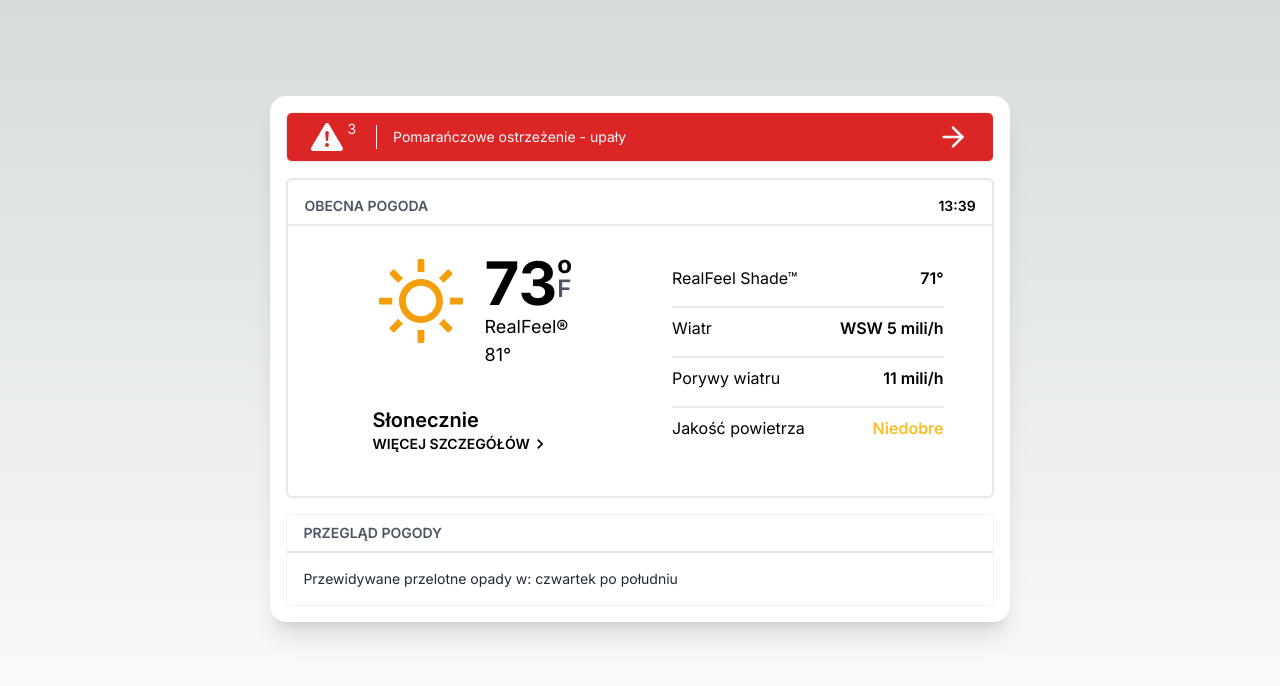
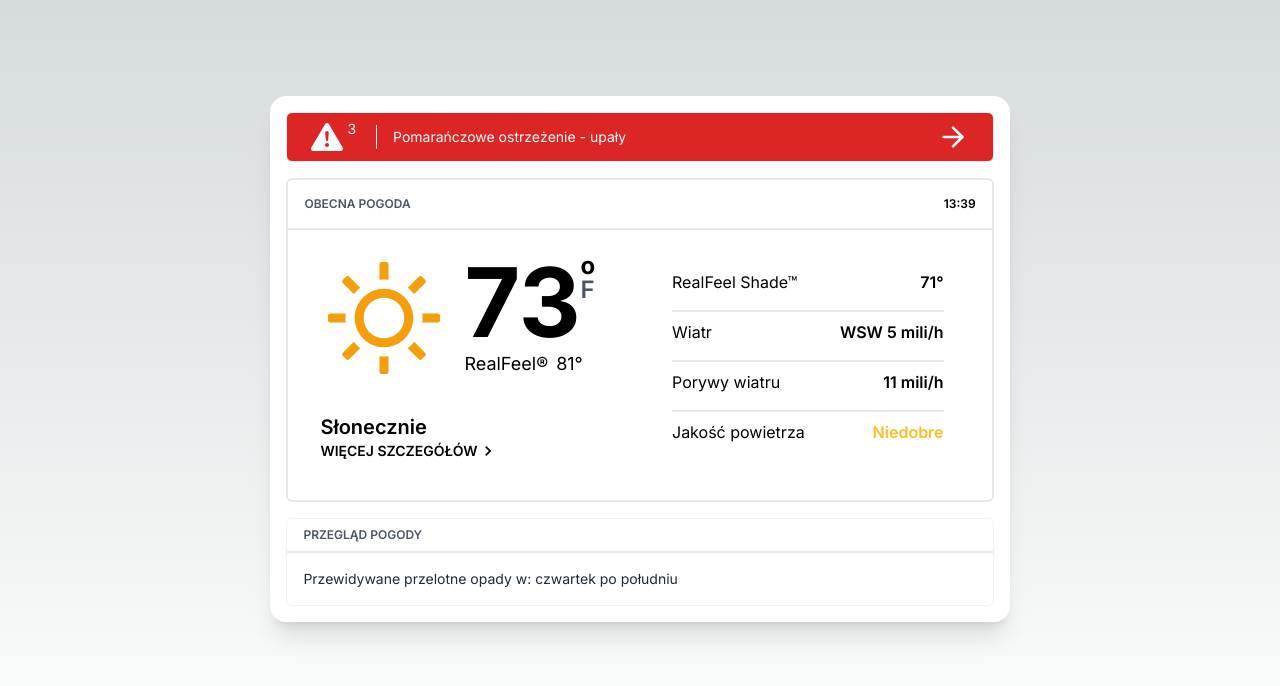
Before and after one commit to pinkjagnie/weather-css-widget, a Next.js app: page / in a window 1280 px wide. Shown: the top 686 px of the page. Built offline with nearby package versions, Linux system fonts and the light colour scheme.

Commit message:
Cosmetic changes in styling

```diff
--- a/src/app/components/Card.js
+++ b/src/app/components/Card.js
@@ -4,7 +4,7 @@ import DetailsPart from "./CardDetails/DetailsPart";
 const Card = () => {
   return (
     <div className="card bg-base-100 border-2 rounded-md p-4">
-      <div className="flex justify-between items-center pb-2 font-semibold text-sm">
+      <div className="flex justify-between items-center pb-4 font-semibold text-sm lg:text-xs">
         <p className="uppercase text-gray-600">Obecna pogoda</p>
         <p>13:39</p>
       </div>
--- a/src/app/components/CardDetails/SunPart.js
+++ b/src/app/components/CardDetails/SunPart.js
@@ -3,20 +3,20 @@ import { MdKeyboardArrowRight } from "react-icons/md";
 
 const SunPart = () => {
   return (
-    <div className="flex flex-col items-start p-4 mx-auto lg:justify-around">
+    <div className="flex flex-col items-start p-4 mx-auto lg:justify-around lg:w-[100%]">
       <div className="flex items-start space-x-4">
-        <AiOutlineSun className="text-8xl text-amber-500" />
+        <AiOutlineSun className="text-8xl lg:text-9xl text-amber-500" />
         <div>
           <div className="flex items-start font-bold">
-            <p className="text-6xl leading-none">73</p>
+            <p className="text-6xl lg:text-8xl leading-none">73</p>
             <div className="flex flex-col items-start text-2xl leading-none">
               <span className="leading-none">o</span>
               <span className="font-semibold text-gray-600">F</span>
             </div>
           </div>
-          <div className="text-lg">
+          <div className="text-lg flex items-center">
             <p>RealFeel®</p>
-            <span>81°</span>
+            <span className="pl-2">81°</span>
           </div>
         </div>
       </div>
--- a/src/app/components/InfoBadge.js
+++ b/src/app/components/InfoBadge.js
@@ -1,7 +1,7 @@
 const InfoBadge = () => {
   return (
     <div className="w-[100%] h-auto badge flex flex-col items-start bg-base-100 gap-2 p-2 rounded-md">
-      <p className="uppercase font-semibold text-sm pl-2 text-gray-600">
+      <p className="uppercase font-semibold text-sm lg:text-xs pl-2 text-gray-600">
         Przegląd pogody
       </p>
       <div className="-mx-2 w-[calc(100%+1rem)] border-b-2 border-gray-200"></div>
```
